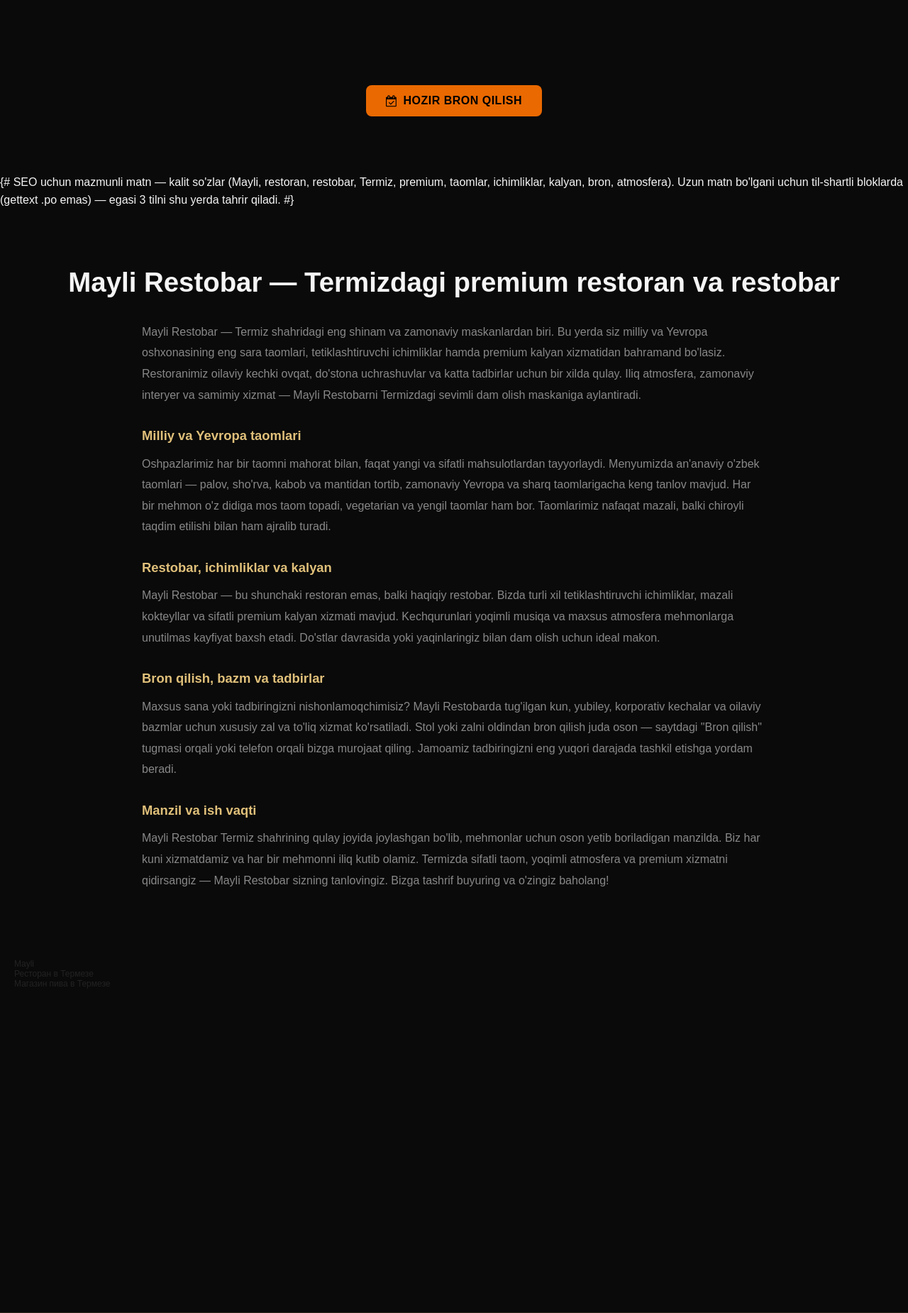
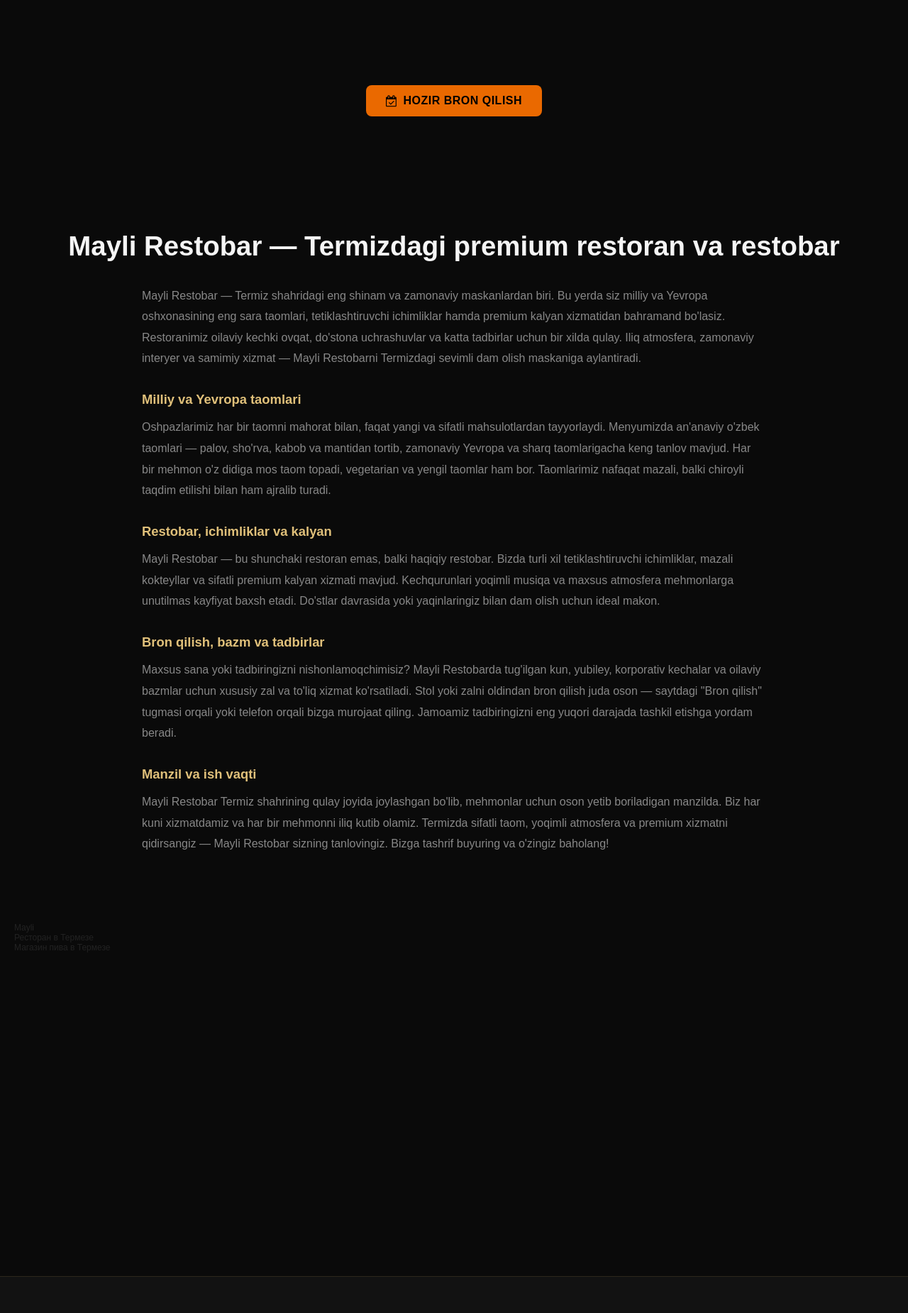
Before and after one commit to sh4hboz/mayli, a Django app: page / in a window 1280 px wide. Shown: the part 2326-4176 px from the top of the page at 71% size. Run offline with Django 5.2, Linux system fonts and the light colour scheme; data comes from the database, SQL or seed files in the repository; data that the repository does not hold is empty; some libraries are stand-ins or nearby versions.

Commit message:
fix: SEO partiallardagi ko'p qatorli {# #} izoh sahifada ko'rinib qolardi
Django {# #} faqat bir qatorlik izohni qo'llaydi — ko'p qatorli izoh oddiy matn
sifatida render bo'lib home/about sahifada chiqib qolgan edi. {% comment %} blokiga
o'tkazildi.

Co-Authored-By: Claude Opus 4.8 <noreply@anthropic.com>

```diff
--- a/templates/website/partials/_seo_content.html
+++ b/templates/website/partials/_seo_content.html
@@ -1,8 +1,10 @@
 {% load i18n %}
 
-{# SEO uchun mazmunli matn — kalit so'zlar (Mayli, restoran, restobar, Termiz, premium,
-   taomlar, ichimliklar, kalyan, bron, atmosfera). Uzun matn bo'lgani uchun til-shartli
-   bloklarda (gettext .po emas) — egasi 3 tilni shu yerda tahrir qiladi. #}
+{% comment %}
+  SEO uchun mazmunli matn — kalit so'zlar (Mayli, restoran, restobar, Termiz, premium,
+  taomlar, ichimliklar, kalyan, bron, atmosfera). Uzun matn bo'lgani uchun til-shartli
+  bloklarda (gettext .po emas) — egasi 3 tilni shu yerda tahrir qiladi.
+{% endcomment %}
 <section class="section seo-content" id="seo-content">
   <div class="container">
     {% if LANGUAGE_CODE == 'ru' %}
--- a/templates/website/partials/_seo_content_about.html
+++ b/templates/website/partials/_seo_content_about.html
@@ -1,7 +1,9 @@
 {% load i18n %}
 
-{# About sahifasi uchun SEO matni — bosh sahifadagidan FARQLI (duplicate content emas).
-   Yo'nalish: tarix, falsafa, atmosfera, jamoa. Til-shartli (gettext emas). #}
+{% comment %}
+  About sahifasi uchun SEO matni — bosh sahifadagidan FARQLI (duplicate content emas).
+  Yo'nalish: tarix, falsafa, atmosfera, jamoa. Til-shartli (gettext emas).
+{% endcomment %}
 <section class="section seo-content" id="about-seo-content">
   <div class="container">
     {% if LANGUAGE_CODE == 'ru' %}
```
